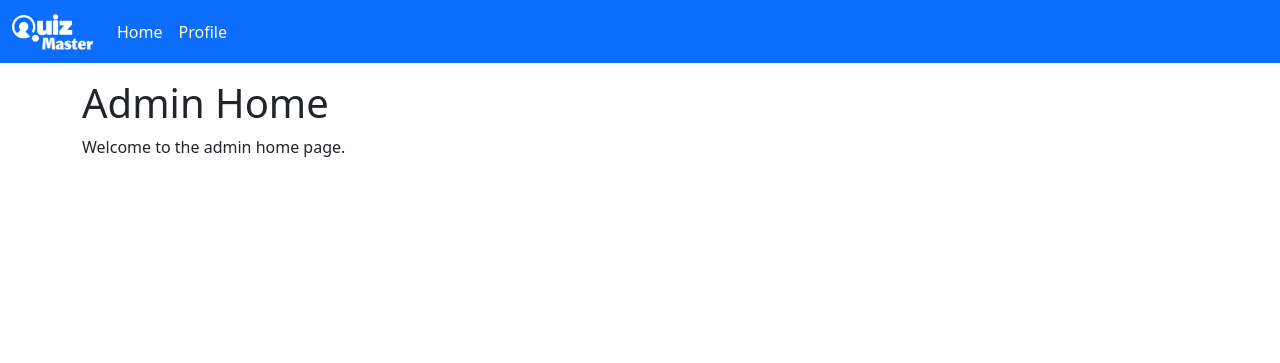
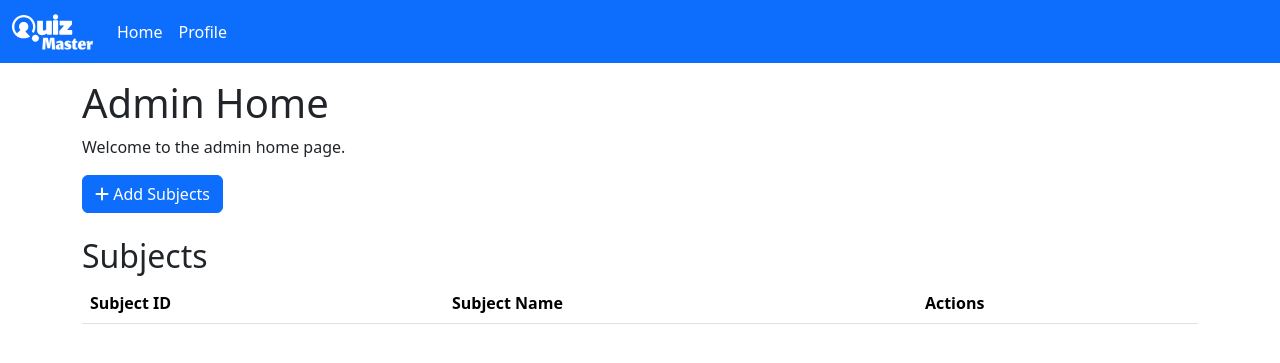
Before and after one commit to 23f3001135/Quiz-Master-V1, a Flask app: page /admin_home in a window 1280 px wide. Shown: the top 363 px of the page. Run offline with Flask 3, Linux system fonts and the light colour scheme; a user stored in the database is signed in; lists and menus that the app fills with data are empty.

Commit message:
updated admin home, added font awesome cdn, added routes to CURD for subjects for admin, added admin_required decorator... etc

```diff
--- a/routes.py
+++ b/routes.py
@@ -7,6 +7,9 @@ from models import Chapter, Question, Quiz, Score, Subject, User, db
 
 
 def set_routes(app):
+
+    # --- Auth Routes ---
+
     @app.route("/")
     def index():
         return render_template("index.html")
@@ -82,6 +85,9 @@ def set_routes(app):
                     return redirect(url_for("home"))
 
         return render_template("login.html")
+
+    # --- Decorators ---
+
     def auth_required(func):
         @wraps(func)
         def decorated_function(*args, **kwargs):
@@ -92,6 +98,21 @@ def set_routes(app):
 
         return decorated_function
 
+    def admin_required(func):
+        @wraps(func)
+        def decorated_function(*args, **kwargs):
+            if "user_id" not in session:
+                flash("Please login first!")
+                return redirect(url_for("login"))
+            if not session.get("admin", False):
+                flash("You're not authorized to access this page!")
+                return redirect(url_for("login"))
+            return func(*args, **kwargs)
+
+        return decorated_function
+
+    # --- Genral Pages ---
+
     @app.route("/home")
     @auth_required
     def home():
@@ -100,20 +121,10 @@ def set_routes(app):
         else:
             return render_template("home.html")
 
-    @app.route("/admin_home")
-    @auth_required
-    def admin_home():
-        if "admin" in session and session["admin"] is True:
-            return render_template("admin_home.html")
-        else:
-            flash("Access denied")
-            return redirect(url_for("home"))
-
     @app.route("/profile", methods=["GET", "POST"])
     @auth_required
     def profile():
         if request.method == "POST":
-
             user = User.query.get(session["user_id"])
             full_name = request.form.get("full_name")
             username = request.form.get("username")
@@ -136,8 +147,6 @@ def set_routes(app):
             if npassword and not cpassword:
                 flash("Current password is required")
                 return render_template("profile.html", user=user)
-
-
 
             if not check_password_hash(user.passhash, cpassword):
                 flash("Incorrect password")
@@ -162,3 +171,34 @@ def set_routes(app):
         session.pop("admin", None)
         flash("Successfully logged out")
         return redirect(url_for("index"))
+
+    # --- Admin Pages ---
+
+    @app.route("/admin_home")
+    @admin_required
+    def admin_home():
+        if "admin" in session and session["admin"] is True:
+            return render_template("admin_home.html")
+        else:
+            flash("Access denied")
+            return redirect(url_for("home"))
+
+    @app.route("/add_subjects", methods=["GET", "POST"])  # TODO: complete this route
+    @admin_required
+    def add_subjects():
+        return "Temp add subjects..."
+
+    @app.route("/subject/<int:id>/")
+    @admin_required
+    def show_subjects():
+        return "Show Subject..."
+
+    @app.route("/subject/<int:id>/edit")
+    @auth_required
+    def edit_subject():
+        return "Edit Subject..."
+
+    @app.route("/subject/<int:id>/delete")
+    @auth_required
+    def delete_subject():
+        return "Delete Subject..."
--- a/templates/admin_home.html
+++ b/templates/admin_home.html
@@ -4,7 +4,37 @@ Admin Home
 {% endblock %}
 {% block content %}
 <div class="container mt-3">
-<h1>Admin Home</h1>
-<p>Welcome to the admin home page.</p>
+    <h1>Admin Home</h1>
+    <p>Welcome to the admin home page.</p>
+    <div class="col">
+        <a href="{{url_for('add_subjects')}}" class="btn btn-primary"><i class="fas fa-plus"></i> Add Subjects</a>
+    </div>
+    <br>
+    <h2>Subjects</h2>
+    <table class="table table-striped">
+        <thead>
+            <tr>
+                <th>Subject ID</th>
+                <th>Subject Name</th>
+                <th>Actions</th>
+            </tr>
+        </thead>
+        <tbody>
+            {% for subject in subjects %}
+            <tr>
+                <td>{{subject.subject_id}}</td>
+                <td>{{subject.subject_name}}</td>
+                <td>
+                    <a href="{{url_for('show_subject', subject_id=subject.subject_id)}}" class="btn btn-info"><i
+                            class="fas fa-search"></i> Show</a>
+                    <a href="{{url_for('edit_subject', subject_id=subject.subject_id)}}" class="btn btn-warning"><i
+                            class="fas fa-edit"></i> Edit</a>
+                    <a href="{{url_for('delete_subject', subject_id=subject.subject_id)}}" class="btn btn-danger"><i
+                            class="fas fa-trash"></i> Delete</a>
+                </td>
+            </tr>
+            {% endfor %}
+        </tbody>
+    </table>
 </div>
 {% endblock %}
--- a/templates/base.html
+++ b/templates/base.html
@@ -14,6 +14,9 @@
     <script src="https://cdn.jsdelivr.net/npm/bootstrap@5.3.3/dist/js/bootstrap.bundle.min.js"
         integrity="sha384-YvpcrYf0tY3lHB60NNkmXc5s9fDVZLESaAA55NDzOxhy9GkcIdslK1eN7N6jIeHz"
         crossorigin="anonymous"></script>
+    <link rel="stylesheet" href="https://cdnjs.cloudflare.com/ajax/libs/font-awesome/6.7.2/css/all.min.css"
+        integrity="sha512-Evv84Mr4kqVGRNSgIGL/F/aIDqQb7xQ2vcrdIwxfjThSH8CSR7PBEakCr51Ck+w+/U6swU2Im1vVX0SVk9ABhg=="
+        crossorigin="anonymous" referrerpolicy="no-referrer" />
 </head>
 
 <body>
```
